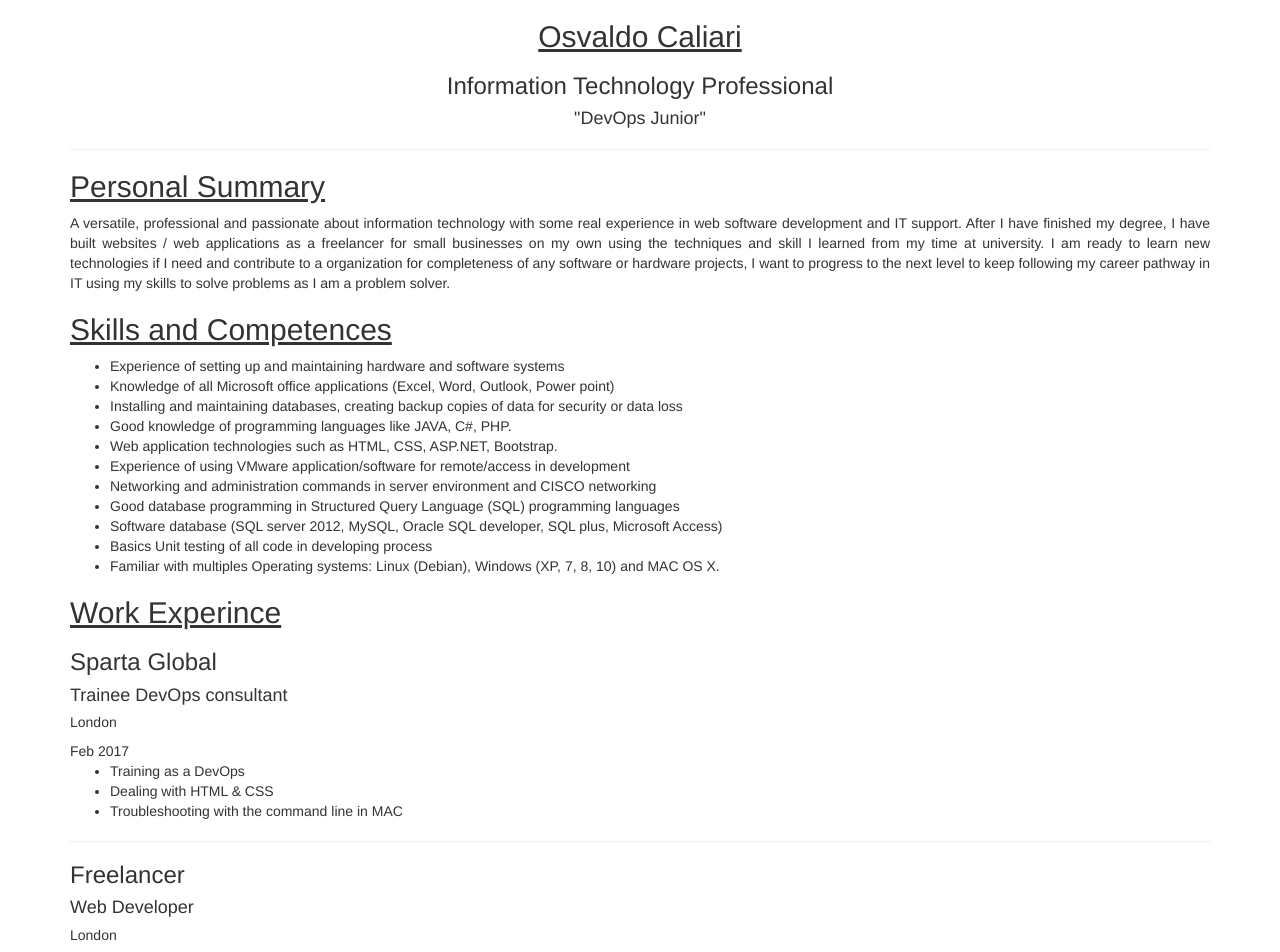
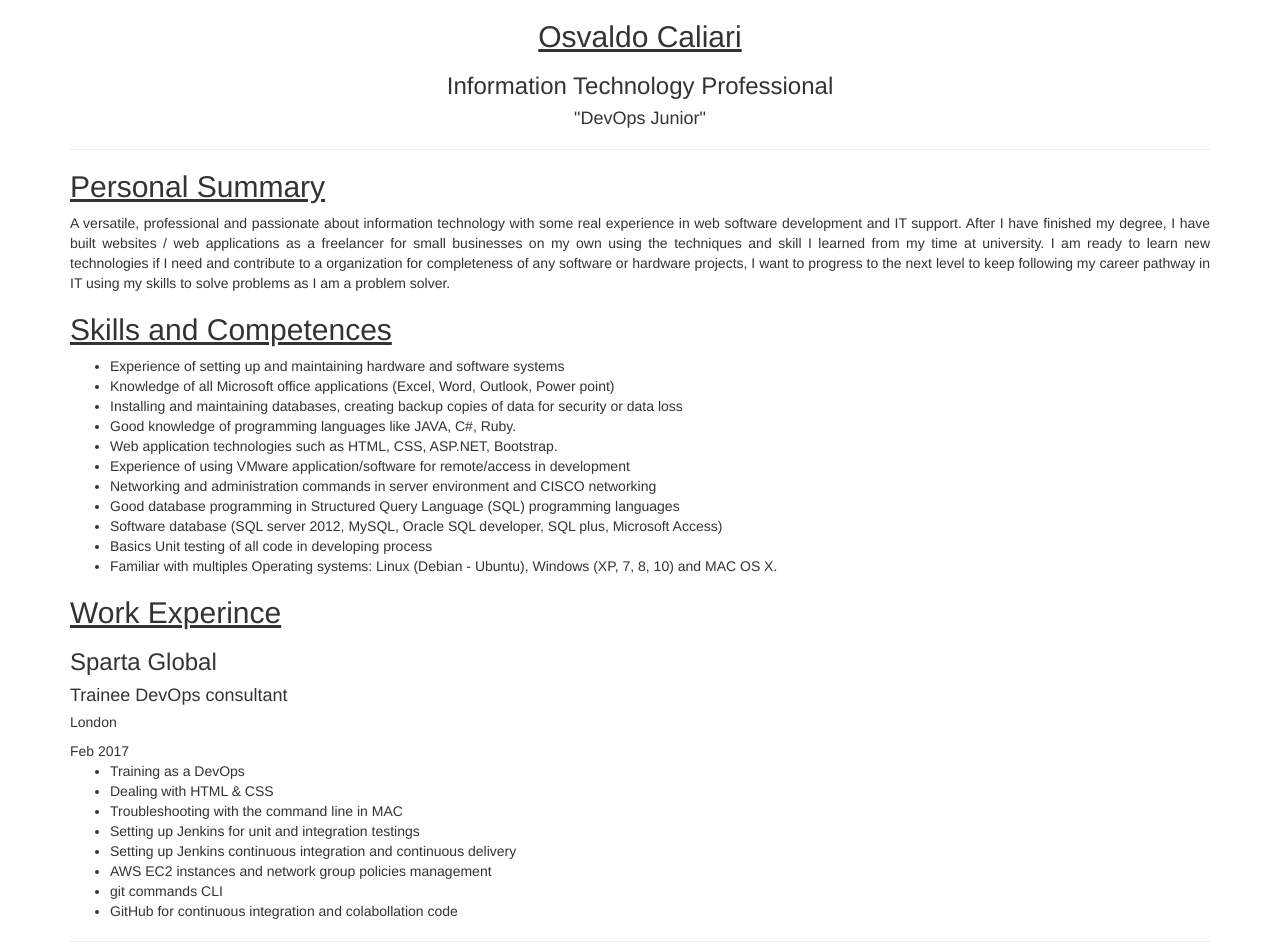
Before and after one commit to Calliari/portfolio, a plain HTML site: page osvaldo.html in a window 1280 px wide. Shown: the top 952 px of the page. Drawn offline with nearby package versions, Linux system fonts and the light colour scheme.

Commit message:
updata the sections Work Experience

```diff
--- a/osvaldo.html
+++ b/osvaldo.html
@@ -37,14 +37,14 @@
         <li>Experience of setting up and maintaining hardware and software systems</li>
         <li>Knowledge of all Microsoft office applications (Excel, Word, Outlook, Power point)</li>
         <li>Installing and maintaining databases, creating backup copies of data for security or data loss</li>
-        <li>Good knowledge of programming languages like JAVA, C#, PHP.</li>
+        <li>Good knowledge of programming languages like JAVA, C#, Ruby.</li>
         <li>Web application technologies such as HTML, CSS, ASP.NET, Bootstrap.</li>
         <li>Experience of using VMware application/software for remote/access in development</li>
         <li>Networking and administration commands in server environment and CISCO networking</li>
         <li>Good database programming in Structured Query Language (SQL) programming languages</li>
         <li>Software database (SQL server 2012, MySQL, Oracle SQL developer, SQL plus, Microsoft Access)</li>
         <li>Basics Unit testing of all code in developing process</li>
-        <li>Familiar with multiples Operating systems: Linux (Debian), Windows (XP, 7, 8, 10) and MAC OS X.</li>
+        <li>Familiar with multiples Operating systems: Linux (Debian - Ubuntu), Windows (XP, 7, 8, 10) and MAC OS X.</li>
       </ul>
     </section> <!--./section personal details -->
 
@@ -60,6 +60,11 @@
           <li>Training as a DevOps</li>
           <li>Dealing with HTML & CSS</li>
           <li>Troubleshooting with the command line in MAC</li>
+          <li>Setting up Jenkins for unit and integration testings</li>
+          <li>Setting up Jenkins continuous integration and continuous delivery</li>
+          <li>AWS EC2 instances and network group policies management</li>
+          <li>git commands CLI</li>
+          <li>GitHub for continuous integration and colabollation code</li>
         </ul>
 
         <hr>
@@ -98,7 +103,7 @@
           </ul>
       </section> <!--./ work-experiece -->
 
-      <section class="education">
+      <section class=" text-center education">
         <h2><u>Academic Qualification</u></h2>
         <h3><strong><i>University of Greenwich</i></strong></h3>
         <h4><i>Bachelor in Information Technology</i></h4>
```
